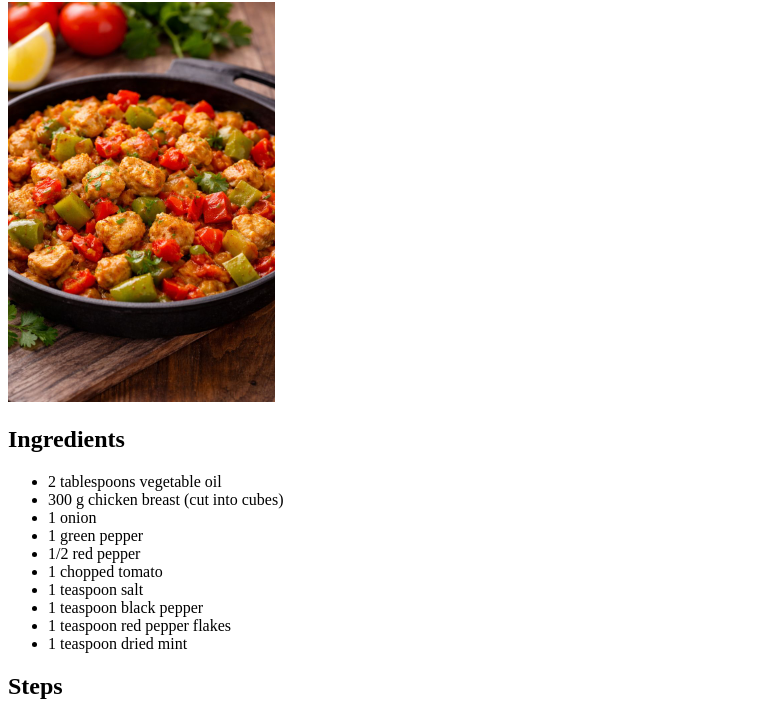
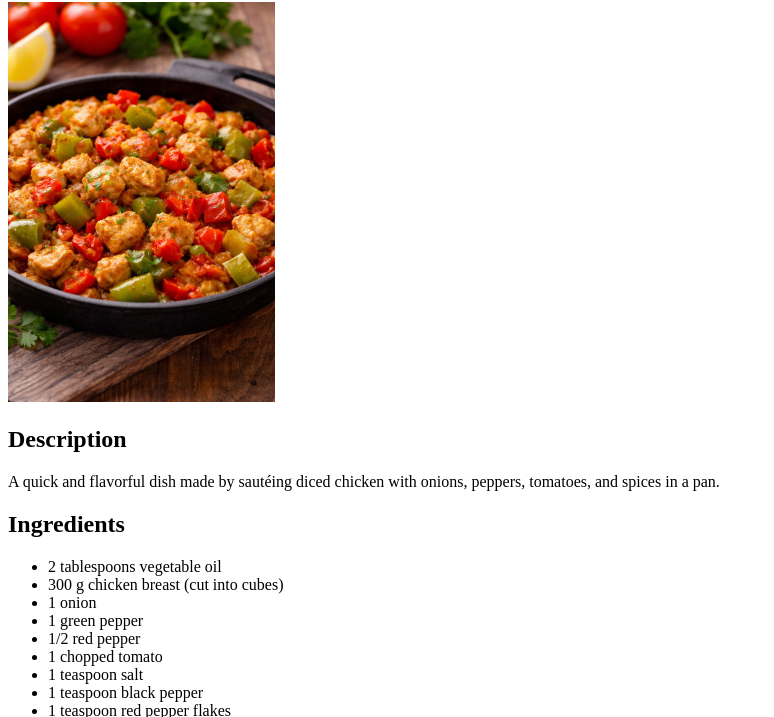
Before and after one commit to ttkgns/odin-recipes, a plain HTML site: page recipes/chicken-saute.html in a window 1280 px wide. Shown: the part 78-795 px from the top of the page, without its empty margins (0-774 px from the left). Drawn offline with Linux system fonts and the light colour scheme.

Commit message:
Add description for each recipe

```diff
--- a/recipes/chicken-saute.html
+++ b/recipes/chicken-saute.html
@@ -8,6 +8,9 @@
 <body>
   <h1>Chicken sauté</h1>
   <img src="../images/chicken-saute.png" alt="Chicken sauté image" height="400">
+
+  <h2>Description</h2>
+  <p>A quick and flavorful dish made by sautéing diced chicken with onions, peppers, tomatoes, and spices in a pan.</p>
 
   <h2>Ingredients</h2>
   <ul>
```
Also changed, not shown: recipes/menemen.html (+3 -0 lines), recipes/turkish-rice-pilav.html (+3 -0 lines).
